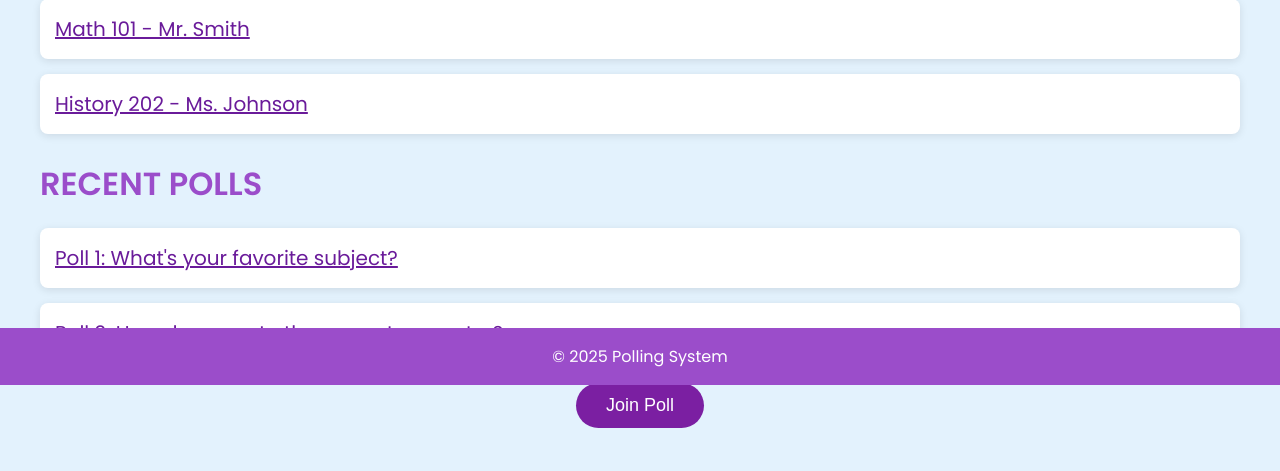
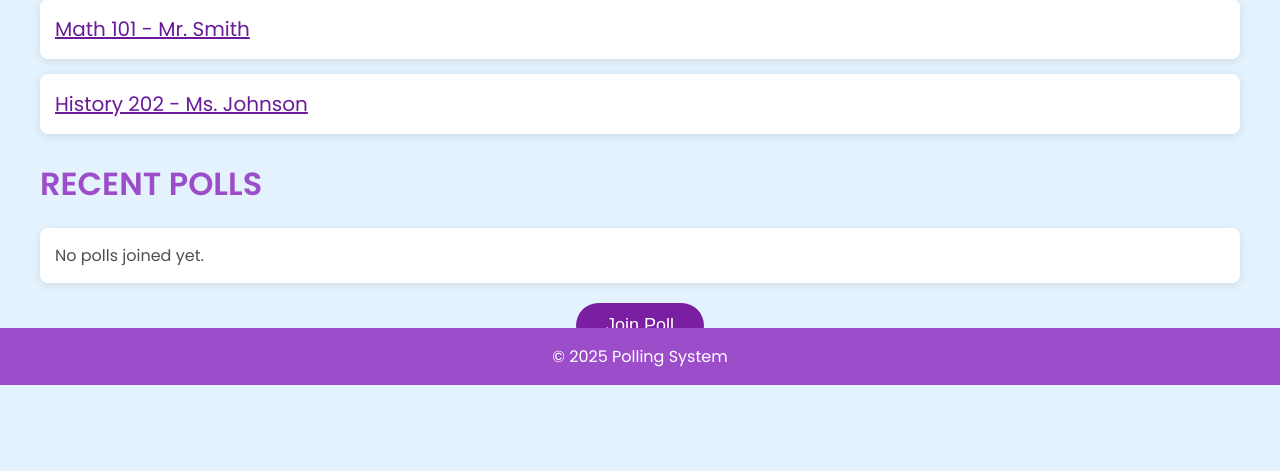
Before and after one commit to Arif1025/Placeholder, a Django app: page /polls/student-home/ in a window 1280 px wide. Shown: the part 415-886 px from the top of the page. After the commit the page ends 800 px from the top, so only its background shows below. Run offline with Django 5.2, Linux system fonts and the light colour scheme.

Commit message:
Students can now add a new poll by entering the code, Will fix the quiz not showing up error soon. The error is in the Poll code form

```diff
--- a/polls/models.py
+++ b/polls/models.py
@@ -13,6 +13,8 @@ class Poll(models.Model):
     created_at = models.DateTimeField(auto_now_add=True)
 
     code = models.CharField(max_length=20, unique=True, blank=True, null=True)
+
+    participants = models.ManyToManyField(settings.AUTH_USER_MODEL, related_name='joined_polls')
 
     def __str__(self):
         return self.title
--- a/polls/templates/enter_poll_code.html
+++ b/polls/templates/enter_poll_code.html
@@ -208,13 +208,13 @@
             <h2>Poll Code</h2>
             <form method="post">
                 {% csrf_token %}
-                <input type="text" id="pollCode" name="pollCode" placeholder="Poll Code" required>
+                <input type="text" id="pollCode" name="poll_code" placeholder="Poll Code" required>
                 <br>
                 <button type="submit" class="join-button">Join</button>
             </form>
 
-            {% if error %}
-                <p style="color: red;">{{ error }}</p>
+            {% if form.errors %}
+                <p style="color: red;">Please correct the errors in the form.</p>
             {% endif %}
         </section>
     </main>
--- a/polls/templates/student_home_interface.html
+++ b/polls/templates/student_home_interface.html
@@ -218,8 +218,11 @@
         <section class="polls-section">
             <h2>Recent Polls</h2>
             <ul class="polls-list">
-                <li><a href="#">Poll 1: What's your favorite subject?</a></li>
-                <li><a href="#">Poll 2: How do you rate the current semester?</a></li>
+                {% for poll in user.joined_polls.all %}
+                    <li><a href="{% url 'student_view_quiz' poll.code %}">{{ poll.title }}</a></li>
+                {% empty %}
+                    <li>No polls joined yet.</li>
+                {% endfor %}
             </ul>
             <!-- Join Poll Button -->
             <form action="{% url 'enter_poll_code' %}" method="get">
--- a/polls/urls.py
+++ b/polls/urls.py
@@ -7,7 +7,6 @@ from .views import create_quiz
 from .views import logout_view
 from .views import edit_quiz, edit_question, delete_question, delete_quiz
 from .views import logout_view
-from .views import class_view_teacher
 from .views import leave_quiz
 
 
@@ -29,6 +28,7 @@ urlpatterns = [
     path('class-view-student/', views.class_view_student, name='class_view_student'),
     path('enter-poll-code/', views.enter_poll_code, name='enter_poll_code'),
     path('quiz/<int:poll_id>/', views.teacher_view_quiz, name='teacher_view_quiz'),
+    path('quiz/<int:poll_id>/', views.student_view_quiz, name='student_view_quiz'),
     path('leave-quiz/', leave_quiz, name='leave_quiz'),
     path('student-confirmation/', views.student_confirmation_page, name='student_confirmation_page'),
     path('polls/results/<int:poll_id>/', views.view_poll_results, name='view_poll_results'),
--- a/polls/views.py
+++ b/polls/views.py
@@ -3,7 +3,7 @@ from django.contrib.auth import authenticate, login, logout
 from django.contrib import messages
 from django.http import HttpResponse
 from django.contrib.auth.decorators import login_required
-from .forms import CustomLoginForm, QuestionForm, PollForm
+from .forms import CustomLoginForm, QuestionForm, PollForm, JoinPollForm
 from django.forms import modelformset_factory
 from .models import Poll, Question, Choice, CustomUser
 
@@ -36,7 +36,10 @@ def login_view(request):
 
 @login_required
 def student_home_interface(request):
-    return render(request, "student_home_interface.html")
+    # Get the polls the student has joined
+    joined_polls = request.user.joined_polls.all()
+
+    return render(request, "student_home_interface.html",  {'joined_polls': joined_polls})
 
 @login_required
 def teacher_home_interface(request):
@@ -196,21 +199,47 @@ def class_view_student(request):
         return HttpResponse("Class not found.", status=404)
     return render(request, 'class_template_page_student.html', {'class_name': class_name})
 
+@login_required
 def enter_poll_code(request):
-    """View for the 'Enter Poll Code' page."""
     if request.method == 'POST':
-        poll_code = request.POST.get('pollCode')
-        if poll_code:
-            return redirect('question_template')
-        else:
-            return render(request, 'enter_poll_code.html', {'error': 'Invalid poll code'})
-    return render(request, 'enter_poll_code.html')
+        form = JoinPollForm(request.POST)
+        if form.is_valid():
+            poll_code = form.cleaned_data['poll_code']
+            try:
+                print(f"Looking for poll with code: {poll_code}")  # Debug log
+                poll = Poll.objects.get(code=poll_code)
+                print(f"Poll found: {poll.title}")  # Debug log
 
+                poll.participants.add(request.user)
+                print(f"User {request.user.username} added to poll {poll.title}")  # Debug log
+
+                # Redirect back to student home interface with success message
+                return redirect('student_home_interface')
+            except Poll.DoesNotExist:
+                print("Poll not found")  # Debug log
+                form.add_error('poll_code', 'Invalid poll code. Please try again.')
+    else:
+        form = JoinPollForm()
+
+    return render(request, 'enter_poll_code.html', {'form': form})
+
+@login_required
 def teacher_view_quiz(request, poll_id):
     poll = get_object_or_404(Poll, id=poll_id)
     questions = Question.objects.filter(poll=poll)
 
     return render(request, 'teacher_view_quiz.html', {'poll': poll, 'questions': questions})
+
+@login_required
+def student_view_quiz(request, poll_code):
+    poll = get_object_or_404(Poll, code=poll_code)
+
+    # Check if the student is a participant in this poll
+    if request.user not in poll.participants.all():
+        return redirect('student_home_interface')
+
+    # Render the poll's questions
+    return render(request, 'view_poll.html', {'poll': poll})
 
 # View for the student confirmation page
 def student_confirmation_page(request):
```
Also changed, not shown: polls/templates/student_view_quiz.html (added, +12 -0 lines), polls/migrations/0004_poll_participants_alter_question_text.py (added).
